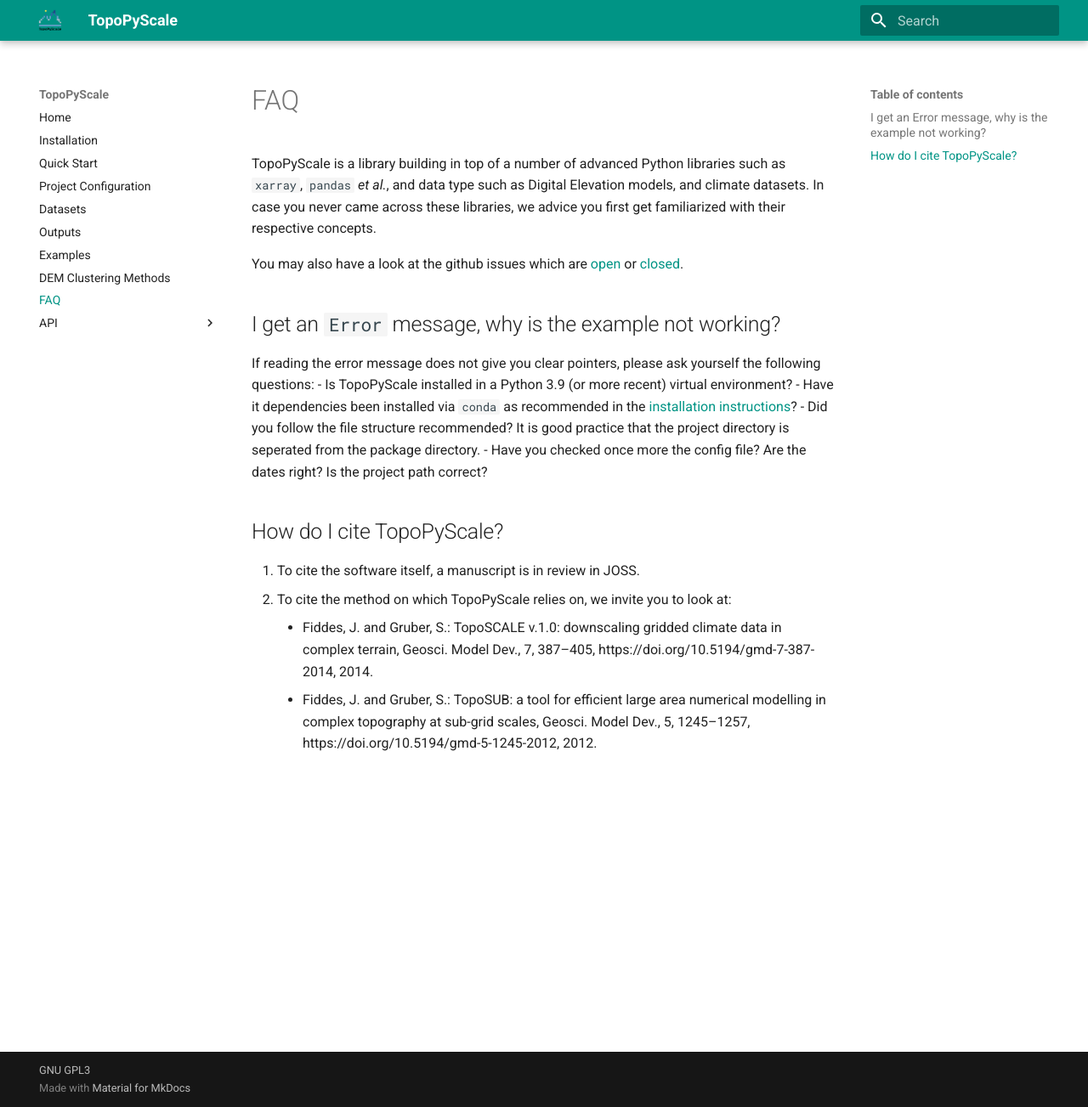
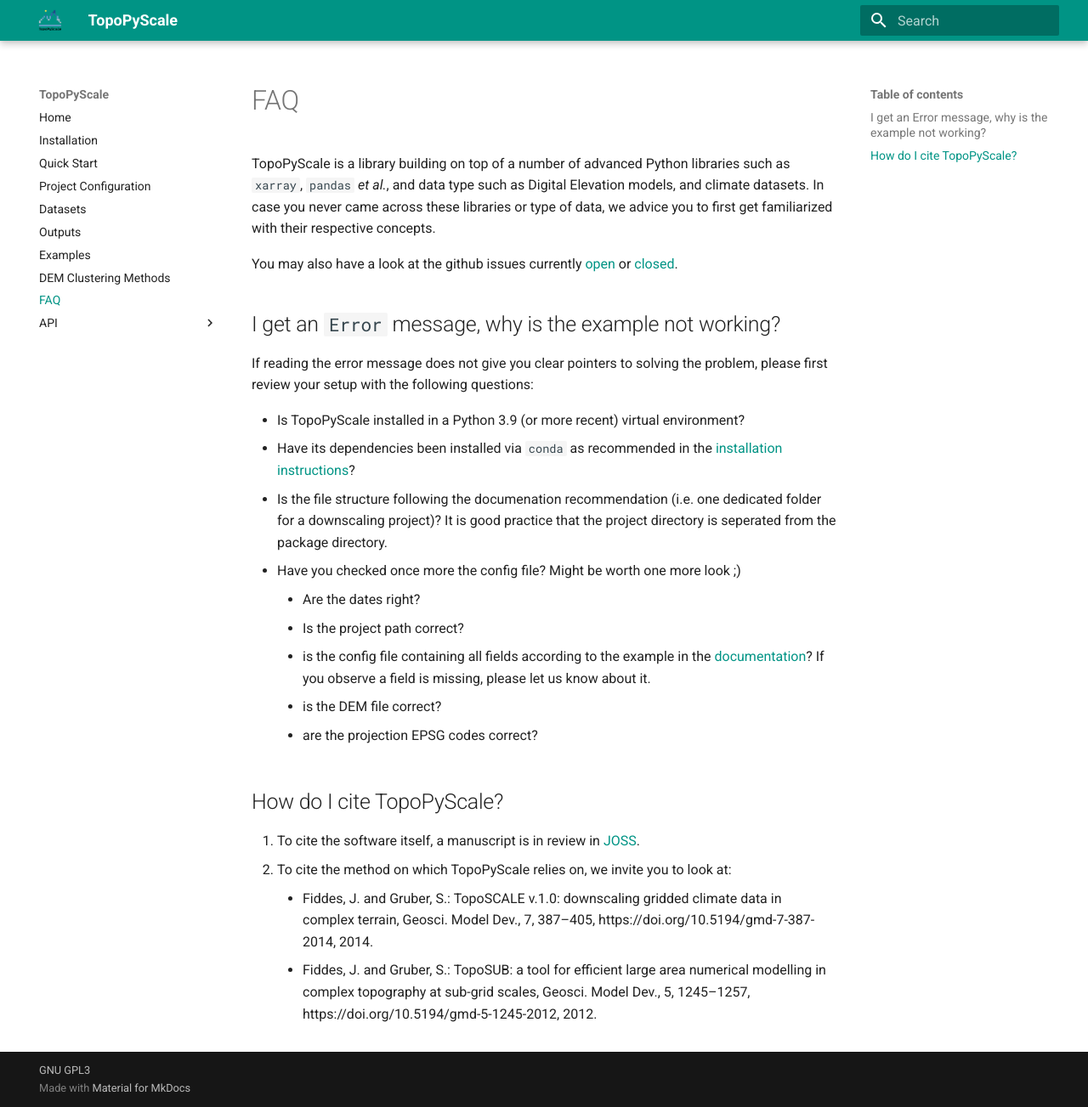
Before and after one commit to ArcticSnow/TopoPyScale_Documentation, an MkDocs documentation site: the page built from docs/20_FAQ.md, in a window 1280 px wide and 1303 px high. Shown: the whole window at 85% size. Built offline with MkDocs 1.6.1 and Material for MkDocs 9.7.7, drawn with Linux system fonts in a browser that asks for light colours.

Commit message:
more FAQ, change filenames

```diff
--- a/docs/20_FAQ.md
+++ b/docs/20_FAQ.md
@@ -1,20 +1,26 @@
 # FAQ
 
-TopoPyScale is a library building in top of a number of advanced Python libraries such as `xarray`, `pandas` *et al.*, and data type such as Digital Elevation models, and climate datasets. In case you never came across these libraries, we advice you first get familiarized with their respective concepts.
+TopoPyScale is a library building on top of a number of advanced Python libraries such as `xarray`, `pandas` *et al.*, and data type such as Digital Elevation models, and climate datasets. In case you never came across these libraries or type of data, we advice you to first get familiarized with their respective concepts.
 
-You may also have a look at the github issues which are [open](https://github.com/ArcticSnow/TopoPyScale/issues?q=is%3Aopen+is%3Aissue) or [closed](https://github.com/ArcticSnow/TopoPyScale/issues?q=is%3Aissue+is%3Aclosed).
+You may also have a look at the github issues currently [open](https://github.com/ArcticSnow/TopoPyScale/issues?q=is%3Aopen+is%3Aissue) or [closed](https://github.com/ArcticSnow/TopoPyScale/issues?q=is%3Aissue+is%3Aclosed).
 
 ## I get an `Error` message, why is the example not working?
 
-If reading the error message does not give you clear pointers, please ask yourself the following questions:
+If reading the error message does not give you clear pointers to solving the problem, please first review your setup with the following questions:
+
 - Is TopoPyScale installed in a Python 3.9 (or more recent) virtual environment?
-- Have it dependencies been installed via `conda` as recommended in the [installation instructions](./01_install.md)?
-- Did you follow the file structure recommended? It is good practice that the project directory is seperated from the package directory.
-- Have you checked once more the config file? Are the dates right? Is the project path correct?
+- Have its dependencies been installed via `conda` as recommended in the [installation instructions](./01_install.md)?
+- Is the file structure following the documenation recommendation (i.e. one dedicated folder for a downscaling project)? It is good practice that the project directory is seperated from the package directory.
+- Have you checked once more the config file? Might be worth one more look ;)
+	- Are the dates right?
+	- Is the project path correct?
+	- is the config file containing all fields according to the example in the [documentation](https://topopyscale.readthedocs.io/en/latest/3_configurationFile/)? If you observe a field is missing, please let us know about it.
+	- is the DEM  file correct?
+	- are the projection EPSG codes correct?
 
 ## How do I cite TopoPyScale?
 
-1. To cite the software itself, a manuscript is in review in JOSS.
+1. To cite the software itself, a manuscript is in review in [JOSS](https://joss.theoj.org/papers/91621581b2d0c097495fdd1e58179e87).
 2. To cite the method on which TopoPyScale relies on, we invite you to look at:
 	- Fiddes, J. and Gruber, S.: TopoSCALE v.1.0: downscaling gridded climate data in complex terrain, Geosci. Model Dev., 7, 387–405, https://doi.org/10.5194/gmd-7-387-2014, 2014.
 	- Fiddes, J. and Gruber, S.: TopoSUB: a tool for efficient large area numerical modelling in complex topography at sub-grid scales, Geosci. Model Dev., 5, 1245–1257, https://doi.org/10.5194/gmd-5-1245-2012, 2012.
--- a/mkdocs.yml
+++ b/mkdocs.yml
@@ -4,13 +4,13 @@
 copyright: GNU GPL3
 nav:
     - Home: index.md
-    - Installation: 1_instal.md
-    - Quick Start: 2_quickstart.md
-    - Project Configuration: 3_configurationFile.md
-    - Datasets: 4_datasetSources.md
-    - Outputs: 5_models.md
-    - Examples: 6_examples.md
-    - DEM Clustering Methods: 7_topo_sub_methods.md
+    - Installation: 01_instal.md
+    - Quick Start: 02_quickstart.md
+    - Project Configuration: 03_configurationFile.md
+    - Datasets: 04_datasetSources.md
+    - Outputs: 05_models.md
+    - Examples: 06_examples.md
+    - DEM Clustering Methods: 07_topo_sub_methods.md
     - FAQ: 20_FAQ.md
     - API:
         - topoclass: TopoPyScale.topoclass.md
```
Also changed, not shown: docs/01_instal.md (renamed from docs/1_instal.md), docs/02_quickstart.md (renamed from docs/2_quickstart.md), docs/03_configurationFile.md (renamed from docs/3_configurationFile.md), docs/04_datasetSources.md (renamed from docs/4_datasetSources.md), docs/05_models.md (renamed from docs/5_models.md), docs/06_examples.md (renamed from docs/6_examples.md), docs/07_topo_sub_methods.md (renamed from docs/7_topo_sub_methods.md).
